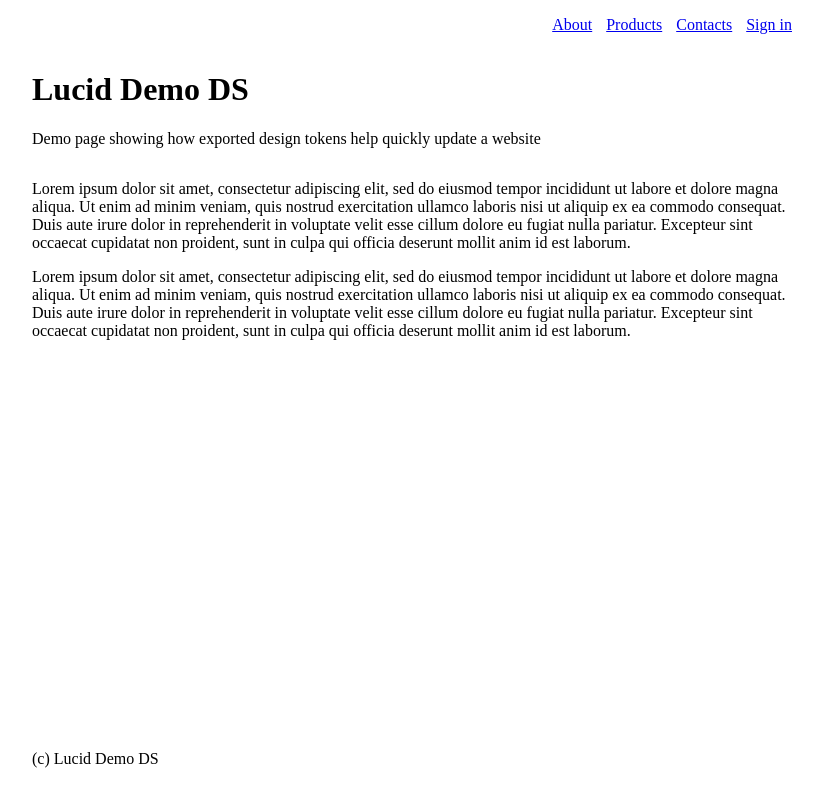
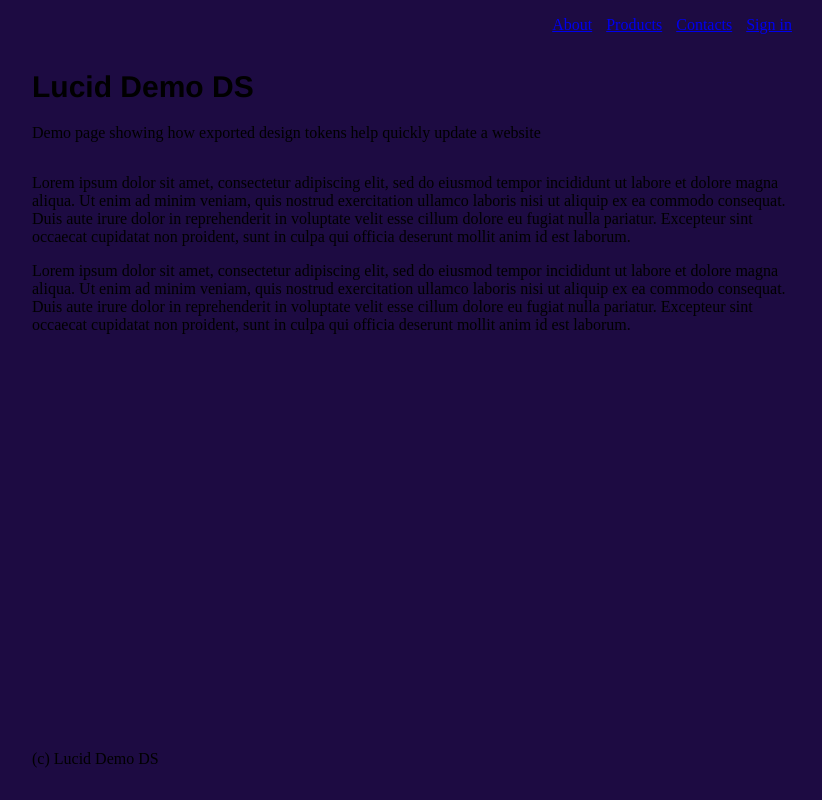
Before and after one commit to kuindji/lucid-demo, a plain HTML site: page index.html in a window 1280 px wide. Shown: the whole page, without its empty margins (228-1050 px from the left). Drawn offline with Linux system fonts and the light colour scheme.

Commit message:
demo page header text

```diff
--- a/demo.css
+++ b/demo.css
@@ -1,6 +1,7 @@
 
 html * {
     box-sizing: border-box;
+    background-color: var(--body-color);
 }
 
 
--- a/index.html
+++ b/index.html
@@ -5,6 +5,8 @@
         <meta charset="utf-8">
         <meta http-equiv="X-UA-Compatible" content="IE=edge">
         <meta name="viewport" content="width=device-width, initial-scale=1">
+        <link rel="stylesheet" href="_vars.css">
+        <link rel="stylesheet" href="_text_styles.css">
         <link rel="stylesheet" href="demo.css">
     </head>
     <body>
@@ -27,7 +29,7 @@
         </nav>
 
         <header class="centered">
-            <h1>Lucid Demo DS</h1>
+            <h1 class="header-text">Lucid Demo DS</h1>
             <p>
                 Demo page showing how exported design tokens help
                 quickly update a website
```
Also changed, not shown: 1 other file.
